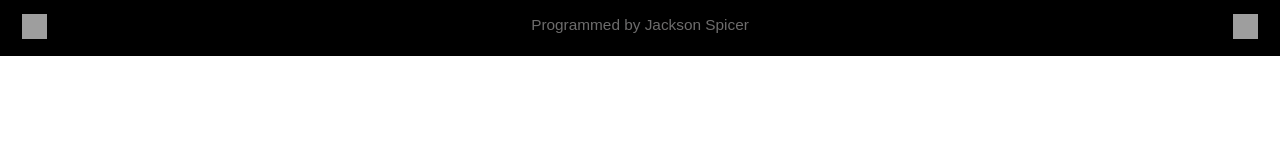
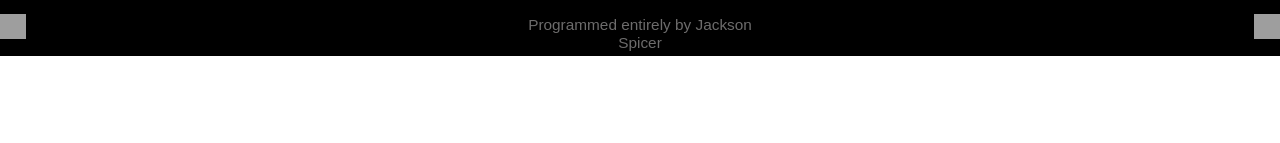
Before and after one commit to Mr-Spicy123/WW1TrenchWarfare, a plain HTML site: page aboutTrenches.html in a window 1280 px wide. Shown: the top 143 px of the page. Drawn offline with Linux system fonts and the light colour scheme; grey boxes are pictures that could not be loaded.

Commit message:
update12

```diff
--- a/aboutTrenches.html
+++ b/aboutTrenches.html
@@ -13,7 +13,7 @@
             <img class="poppy-logo" src="https://cdn.pixabay.com/photo/2012/04/13/12/08/poppy-32120_960_720.png">
         </div>
         <div class="block-text">
-            Programmed by Jackson Spicer
+            Programmed entirely by Jackson Spicer
         </div>
         <div class="poppy-right">
             <img class="poppy-logo" src="https://cdn.pixabay.com/photo/2012/04/13/12/08/poppy-32120_960_720.png">
```
Also changed, not shown: index.html (+1 -1 lines), lifeInTrenches.html (+1 -1 lines), whyTrenches.html (+1 -1 lines), workCited.html (+1 -1 lines).
